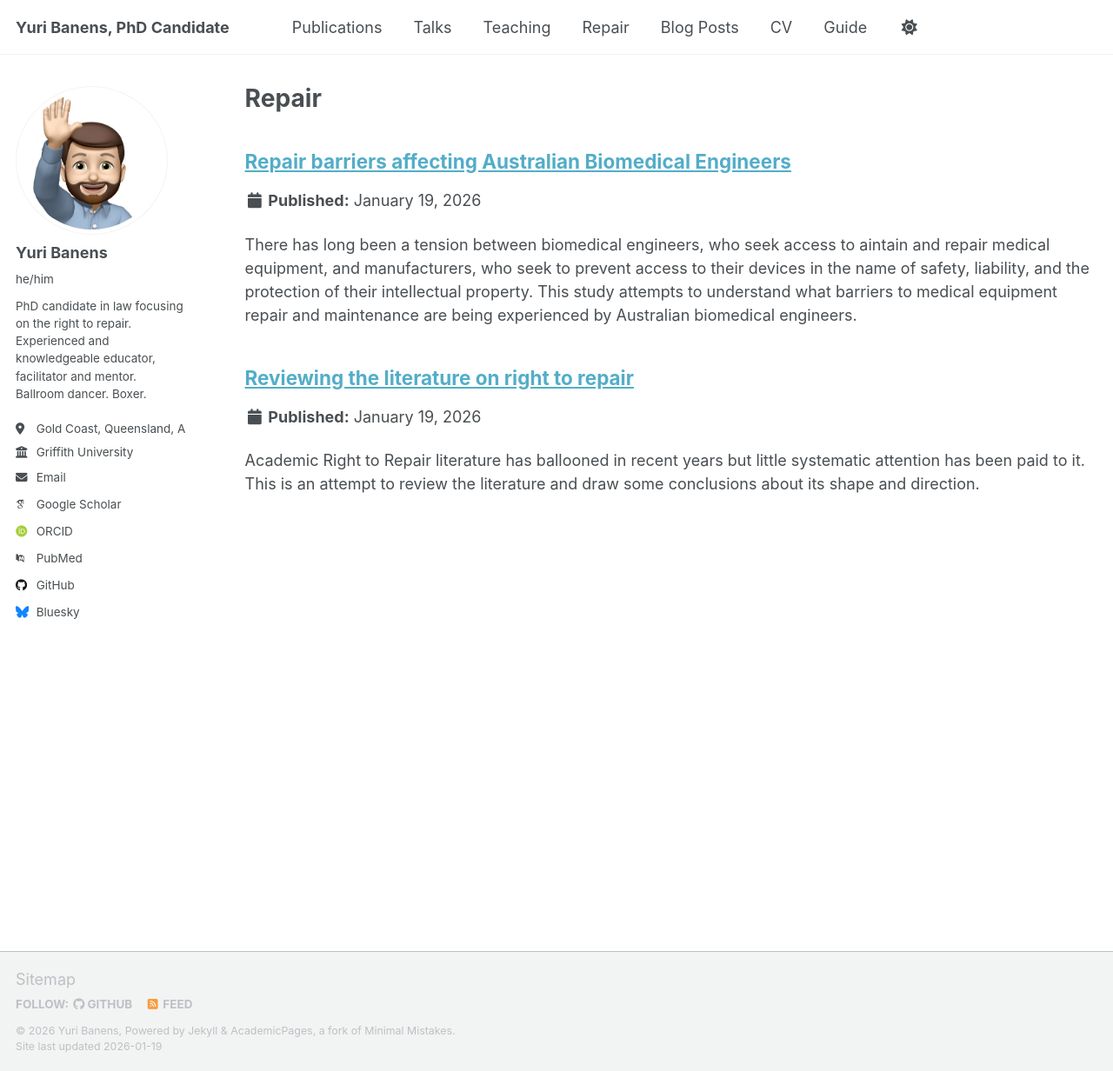
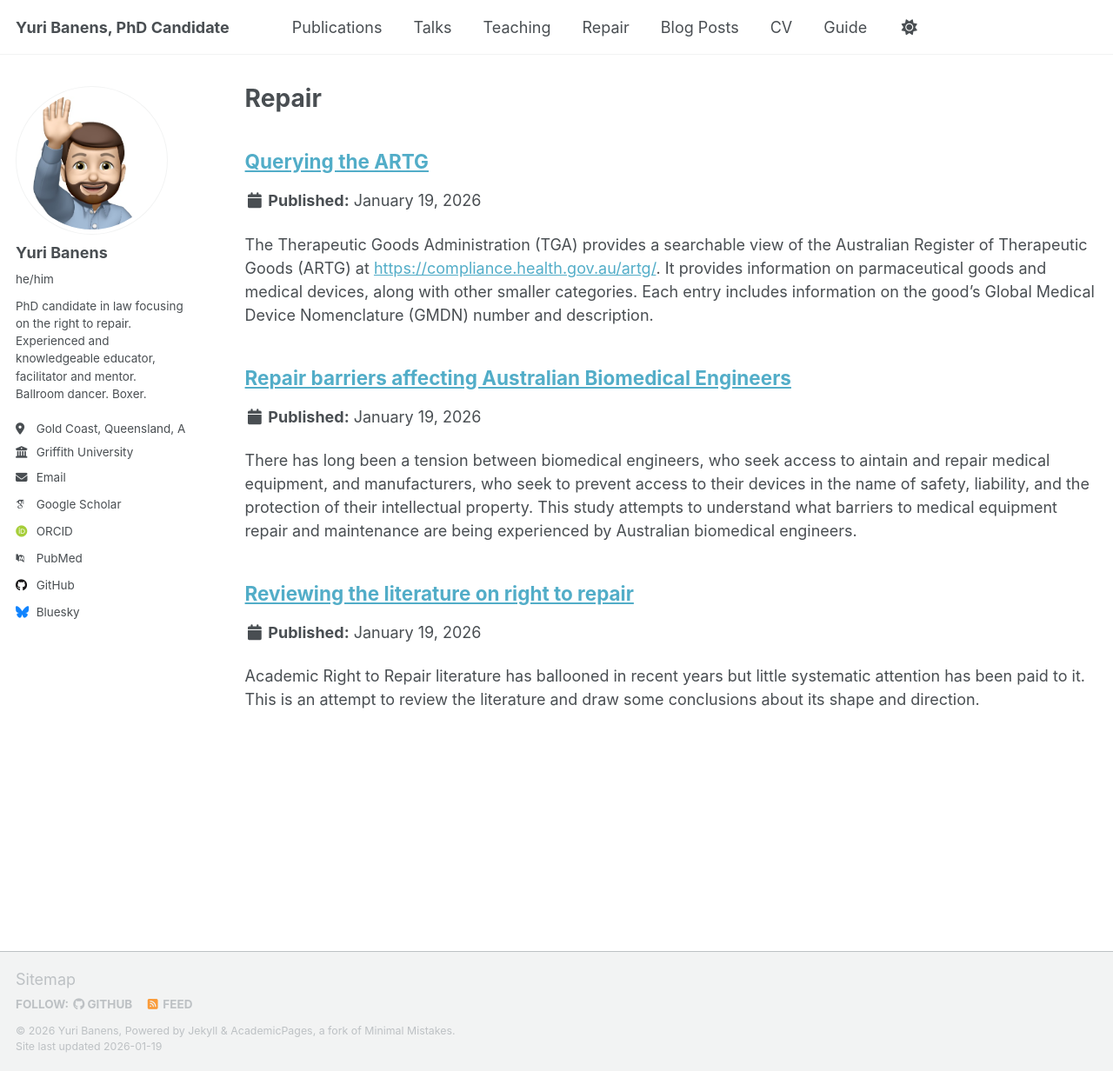
Before and after one commit to ybanens/ybanens.github.io, a Jekyll site: the page built from _pages/repair.html, in a window 1280 px wide and 1232 px high. Shown: the whole window at 87% size. Built offline with Jekyll 4.4.1, drawn with Linux system fonts in a browser that asks for light colours; some web fonts are replaced; a script that is not in the unit is left out.

Commit message:
Update artg_query.md

```diff
--- a/_portfolio/artg_query.md
+++ b/_portfolio/artg_query.md
@@ -1,3 +1,9 @@
+---
+title: "Querying the ARTG"
+excerpt: "The Therapeutic Goods Administration (TGA) provides a searchable view of the Australian Register of Therapeutic Goods (ARTG) at [https://compliance.health.gov.au/artg/](https://compliance.health.gov.au/artg/). It provides information on parmaceutical goods and medical devices, along with other smaller categories. Each entry includes information on the good's Global Medical Device Nomenclature (GMDN) number and description."
+collection: portfolio
+---
+
 ## Querying the ARTG
 
 The Therapeutic Goods Administration (TGA) provides a searchable view of the Australian Register of Therapeutic Goods (ARTG) at [https://compliance.health.gov.au/artg/](https://compliance.health.gov.au/artg/). It provides information on parmaceutical goods and medical devices, along with other smaller categories. Each entry includes information on the good's Global Medical Device Nomenclature (GMDN) number and description.
```
